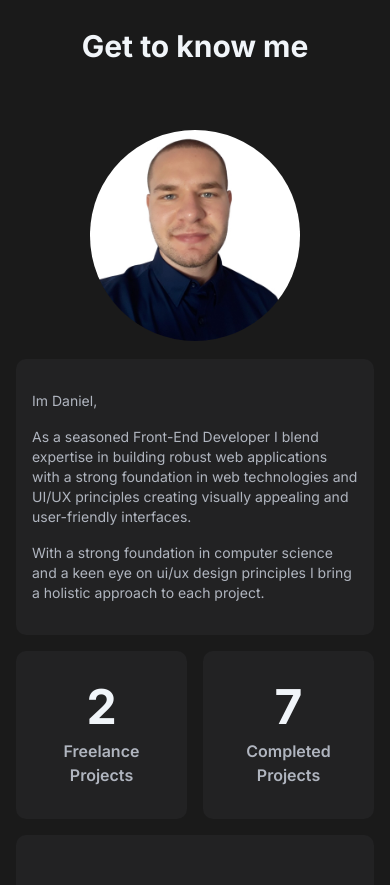
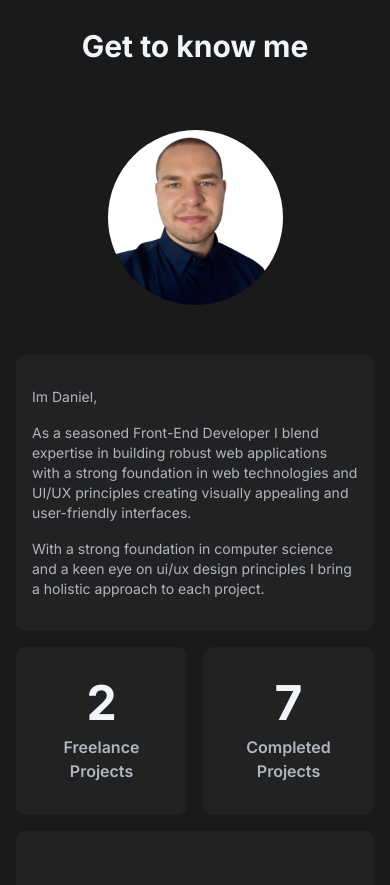
Before and after one commit to ddimitrov1108/portfolio, a Next.js app: page / in a window 390 px wide. Shown: the part 1040-1925 px from the top of the page. Built offline with nearby package versions, Linux system fonts and the light colour scheme.

Commit message:
img size fix

```diff
--- a/components/sections/AboutSection.tsx
+++ b/components/sections/AboutSection.tsx
@@ -80,7 +80,7 @@ const AboutSection = () => {
             alt="avatar.jpg"
             width={500}
             height={500}
-            className="w-[55%] xxs:!w-[60%] xs:!w-[60%] md:!w-[70%]"
+            className="w-[50%] sm:!w-[40%] lg:!w-[75%] xl:!w-[70%] mb-8 lg:mb-0"
           />
         </motion.div>
 
```
